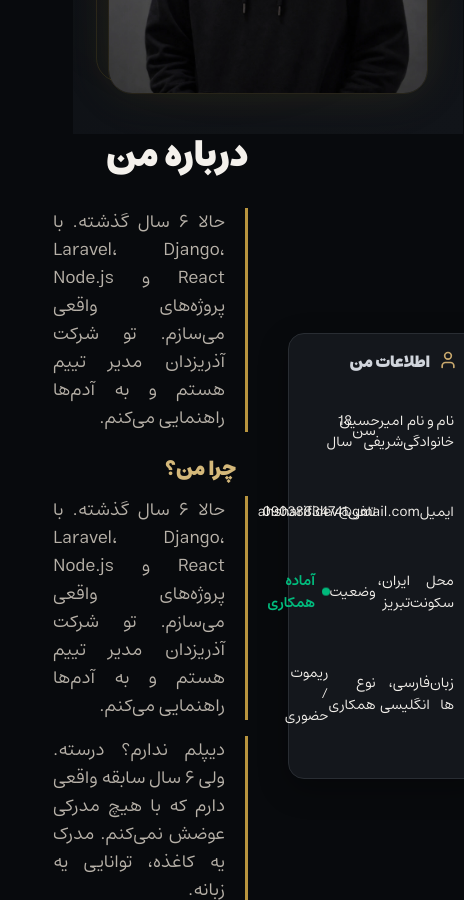
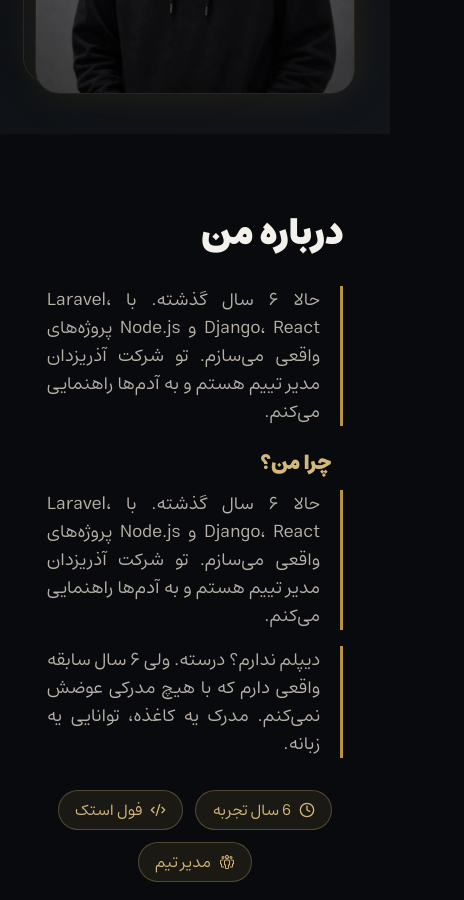
Before and after one commit to ahsharifi/ahsharifidev-site, a React (Vite) app: page / in a window 390 px wide. Shown: the part 1100-2000 px from the top of the page, 464 px wide, since content can reach past the window. Built offline with nearby package versions, Linux system fonts and the light colour scheme.

Commit message:
feature(about): responsive for mobile

```diff
--- a/src/App.css
+++ b/src/App.css
@@ -164,6 +164,22 @@ header button:hover {
 
 @media only screen and (max-width: 1180px) {
   .container {
+    width: 95%;
+  }
+
+  /* ==================================================
+  About
+===================================================*/
+
+  .about {
+    padding: 80px 0;
+  }
+
+  .about .right .card .card-body {
+    flex-direction: column;
+  }
+
+  .about .right .card .card-body .box {
     width: 100%;
   }
 }
@@ -199,6 +215,30 @@ header button:hover {
   .hero .scroll {
     display: none;
   }
+
+  .about .right .card .card-body {
+    flex-direction: row;
+  }
+
+  .about .right .card .card-body .box {
+    width: 48%;
+  }
+
+  /* ==================================================
+  About
+===================================================*/
+
+  .about .container {
+    flex-direction: column-reverse;
+  }
+
+  .about .right {
+    width: 80%;
+  }
+
+  .about .left {
+    width: 80%;
+  }
 }
 
 @media only screen and (max-width: 768px) {
@@ -213,4 +253,16 @@ header button:hover {
   .hero .left {
     width: 100%;
   }
+
+  /* ==================================================
+  About
+===================================================*/
+
+  .about .right .card .card-body {
+    flex-direction: column;
+  }
+
+  .about .right .card .card-body .box {
+    width: 100%;
+  }
 }
--- a/src/components/About.tsx
+++ b/src/components/About.tsx
@@ -67,7 +67,7 @@ function About() {
             دیپلم ندارم؟ درسته. ولی ۶ سال سابقه واقعی دارم که با هیچ مدرکی عوضش
             نمی‌کنم. مدرک یه کاغذه، توانایی یه زبانه.
           </p>
-          <div className="tags flex flex-row gap-3 w-full justify-center">
+          <div className="tags flex flex-row gap-3 w-full justify-center flex-wrap">
             <span className="bg-gold-600/15 px-4 rounded-3xl text-gold-300 h-10 border border-gold-300/30 flex flex-row items-center gap-2">
               <Clock size={16} />6 سال تجربه
             </span>
```
